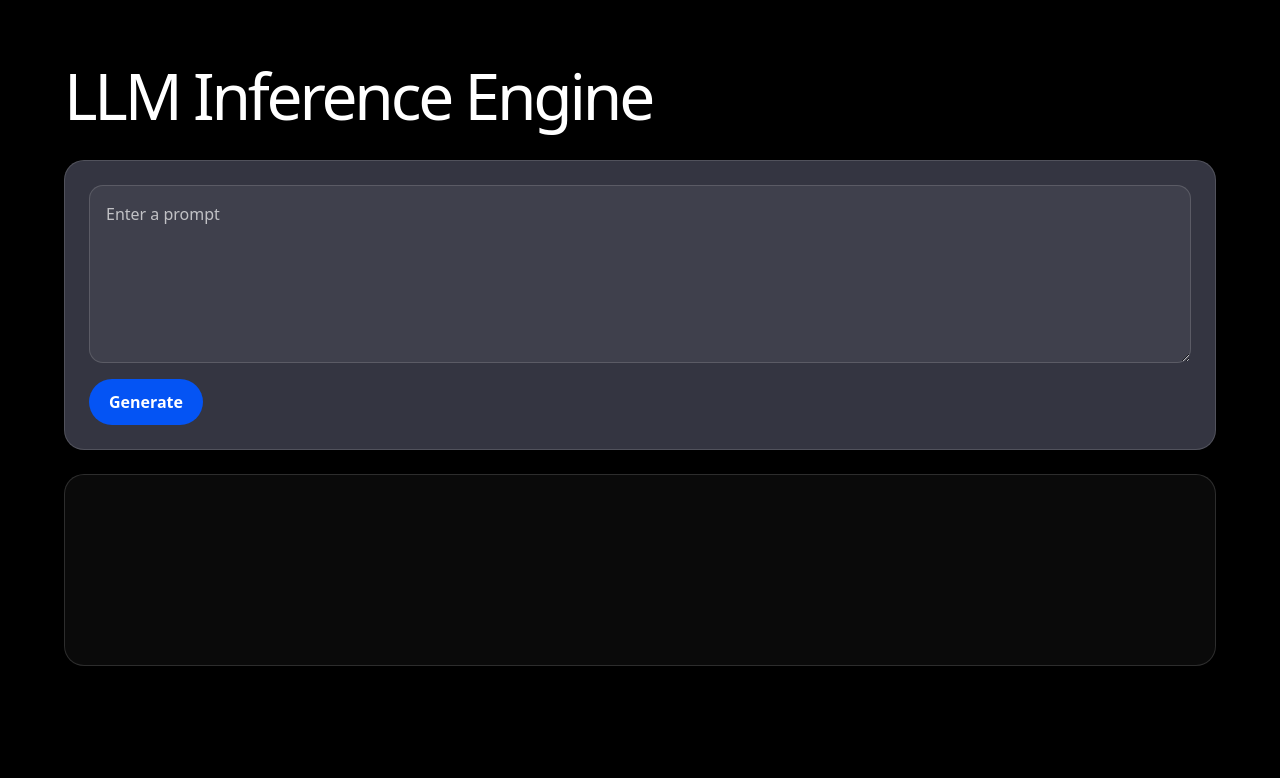
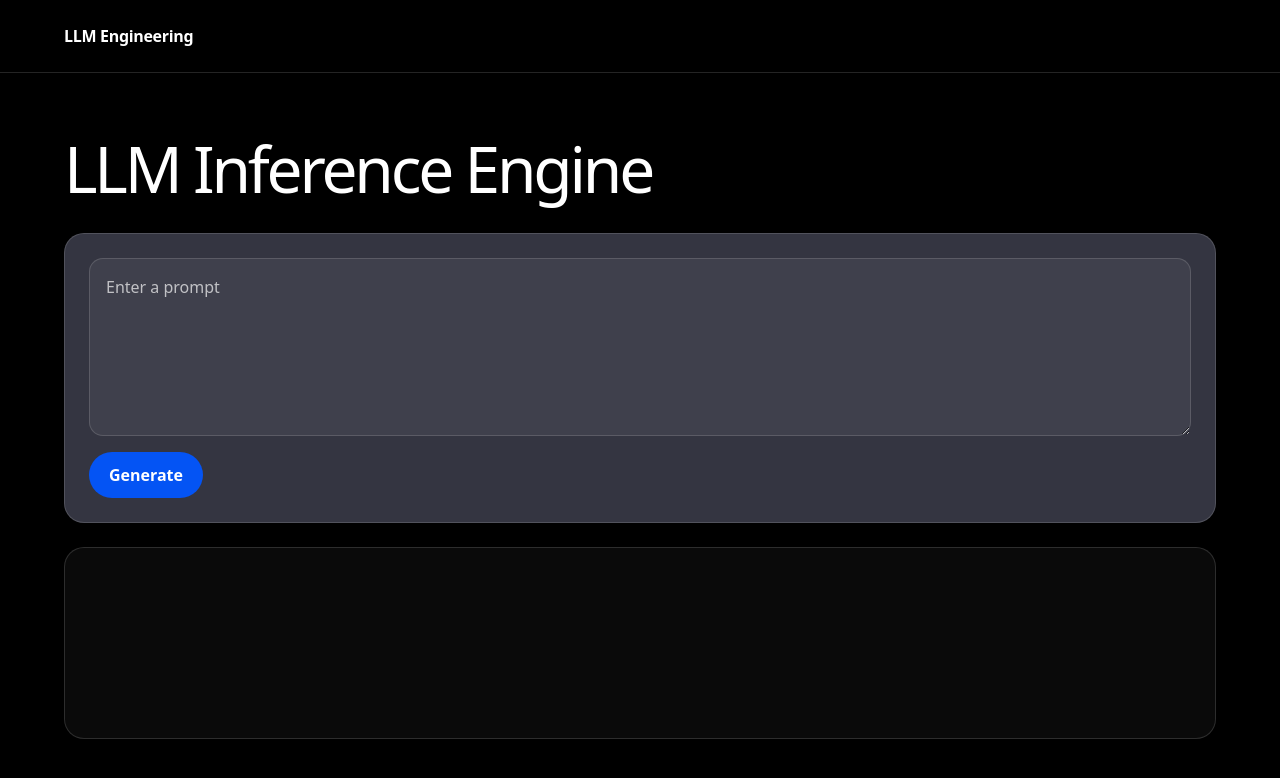
Before and after one commit to pedrosilva-a11y/llm-engineering, a React (Vite) app in the folder frontend/: page / in a window 1280 px wide. Shown: the top 778 px of the page. Built offline with nearby package versions, Linux system fonts and the light colour scheme.

Commit message:
feat(frontend): Add application header.

```diff
--- a/frontend/src/App.tsx
+++ b/frontend/src/App.tsx
@@ -2,6 +2,8 @@ import { useRef, useState } from 'react'
 import type { SubmitEvent } from 'react'
 
 import { streamCompletion } from './api/completions'
+
+import { AppHeader } from './components/AppHeader'
 
 import './App.css'
 
@@ -71,6 +73,9 @@ function App() {
   }
 
   return (
+    <>
+      <AppHeader />
+
       <main className="app">
         <header className="app__header">
           <h1 className="app__title">LLM Inference Engine</h1>
@@ -112,6 +117,7 @@ function App() {
 
         <pre className="completion-output">{output}</pre>
       </main>
+    </>
   )
 }
 
--- /dev/null
+++ b/frontend/src/components/AppHeader.css
@@ -0,0 +1,27 @@
+.app-header {
+  width: 100%;
+  border-bottom: 1px solid var(--color-border);
+  background: var(--color-background);
+}
+
+.app-header__content {
+  display: flex;
+  align-items: center;
+  justify-content: space-between;
+  width: min(100% - 3rem, 72rem);
+  min-height: 4.5rem;
+  margin: 0 auto;
+}
+
+.app-header__brand {
+  color: var(--color-text-primary);
+  font-size: 1rem;
+  font-weight: 700;
+  letter-spacing: -0.02em;
+}
+
+@media (max-width: 640px) {
+  .app-header__content {
+    width: min(100% - 2rem, 72rem);
+  }
+}
--- /dev/null
+++ b/frontend/src/components/AppHeader.tsx
@@ -0,0 +1,11 @@
+import './AppHeader.css'
+
+export function AppHeader() {
+  return (
+    <header className="app-header">
+      <div className="app-header__content">
+        <span className="app-header__brand">LLM Engineering </span>
+      </div>
+    </header>
+  )
+}
```
Lines whose indentation alone changed are shown as unchanged.
